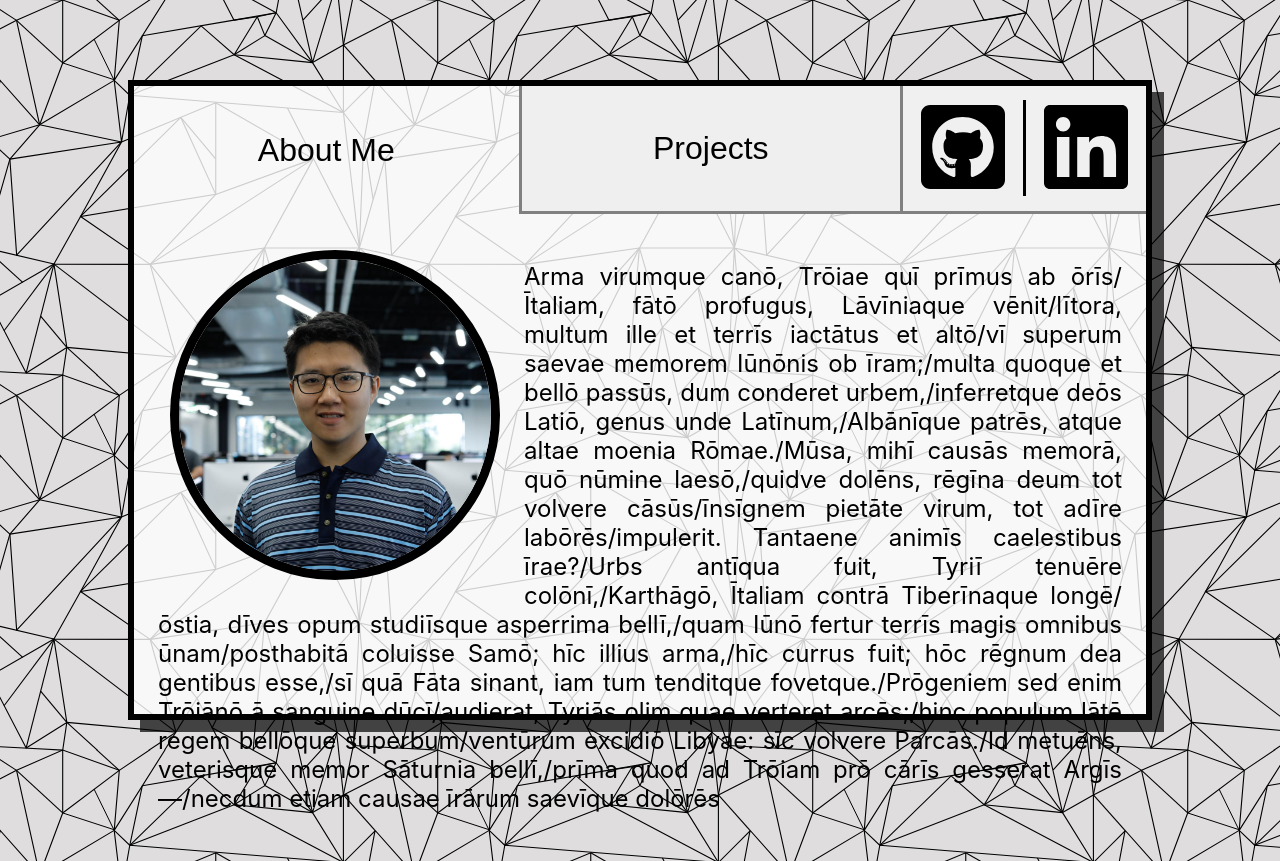
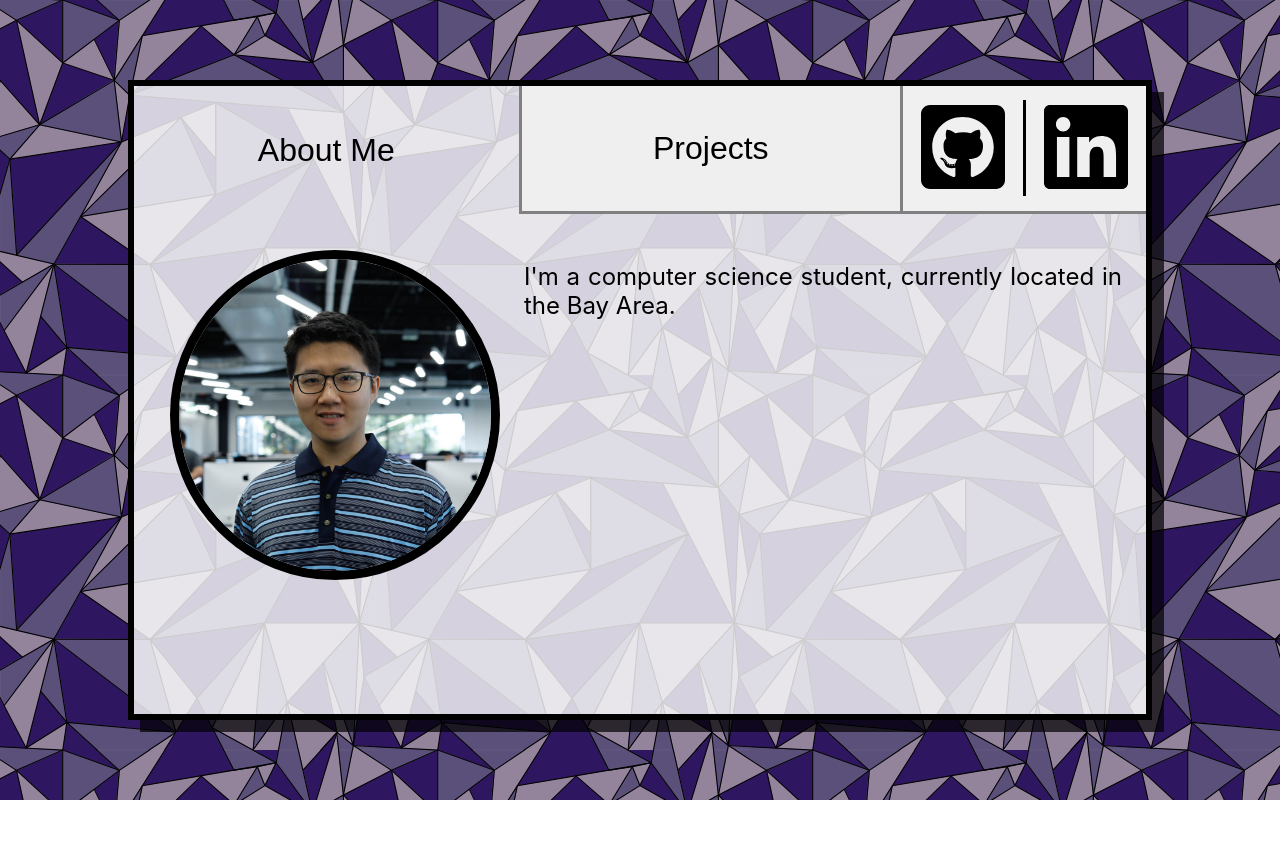
Before and after one commit to fakejoshmeier/resume, a React (Create React App) app: page / in a window 1280 px wide. After the commit the page ends 800 px from the top, so only its background shows below. Built offline with nearby package versions, Linux system fonts and the light colour scheme.

Commit message:
Update about me, remove unneeded svg

```diff
--- a/src/components/AboutMe.js
+++ b/src/components/AboutMe.js
@@ -18,7 +18,7 @@ class AboutMe extends Component {
 			<main>
 				<div className='aboutMe'>
 					<img src={ profile } alt="It's Me!" className="profilePic"/>
-					<p className='profileText'>Arma virumque canō, Trōiae quī prīmus ab ōrīs/Ītaliam, fātō profugus, Lāvīniaque vēnit/lītora, multum ille et terrīs iactātus et altō/vī superum saevae memorem Iūnōnis ob īram;/multa quoque et bellō passūs, dum conderet urbem,/inferretque deōs Latiō, genus unde Latīnum,/Albānīque patrēs, atque altae moenia Rōmae./Mūsa, mihī causās memorā, quō nūmine laesō,/quidve dolēns, rēgīna deum tot volvere cāsūs/īnsīgnem pietāte virum, tot adīre labōrēs/impulerit. Tantaene animīs caelestibus īrae?/Urbs antīqua fuit, Tyriī tenuēre colōnī,/Karthāgō, Ītaliam contrā Tiberīnaque longē/ōstia, dīves opum studiīsque asperrima bellī,/quam Iūnō fertur terrīs magis omnibus ūnam/posthabitā coluisse Samō; hīc illius arma,/hīc currus fuit; hōc rēgnum dea gentibus esse,/sī quā Fāta sinant, iam tum tenditque fovetque./Prōgeniem sed enim Trōiānō ā sanguine dūcī/audierat, Tyriās olim quae verteret arcēs;/hinc populum lātē regem bellōque superbum/ventūrum excidiō Libyae: sīc volvere Parcās./Id metuēns, veterisque memor Sāturnia bellī,/prīma quod ad Trōiam prō cārīs gesserat Argīs—/necdum etiam causae īrārum saevīque dolōrēs</p>
+					<p className='profileText'>I'm a computer science student, currently located in the Bay Area.</p>
 				</div>
 			</main>
 		)
--- a/src/index.css
+++ b/src/index.css
@@ -1,5 +1,5 @@
 body {
-	background: url('./assets/bg.svg');
+	background: url('./assets/bg4.svg');
 	margin: 0;
 	padding: 0;
 	font-family: -apple-system, BlinkMacSystemFont, "Segoe UI", "Roboto", "Oxygen", "Ubuntu", "Cantarell", "Fira Sans", "Droid Sans", "Helvetica Neue", sans-serif;
```
Also changed, not shown: src/assets/bg2.svg (deleted).
